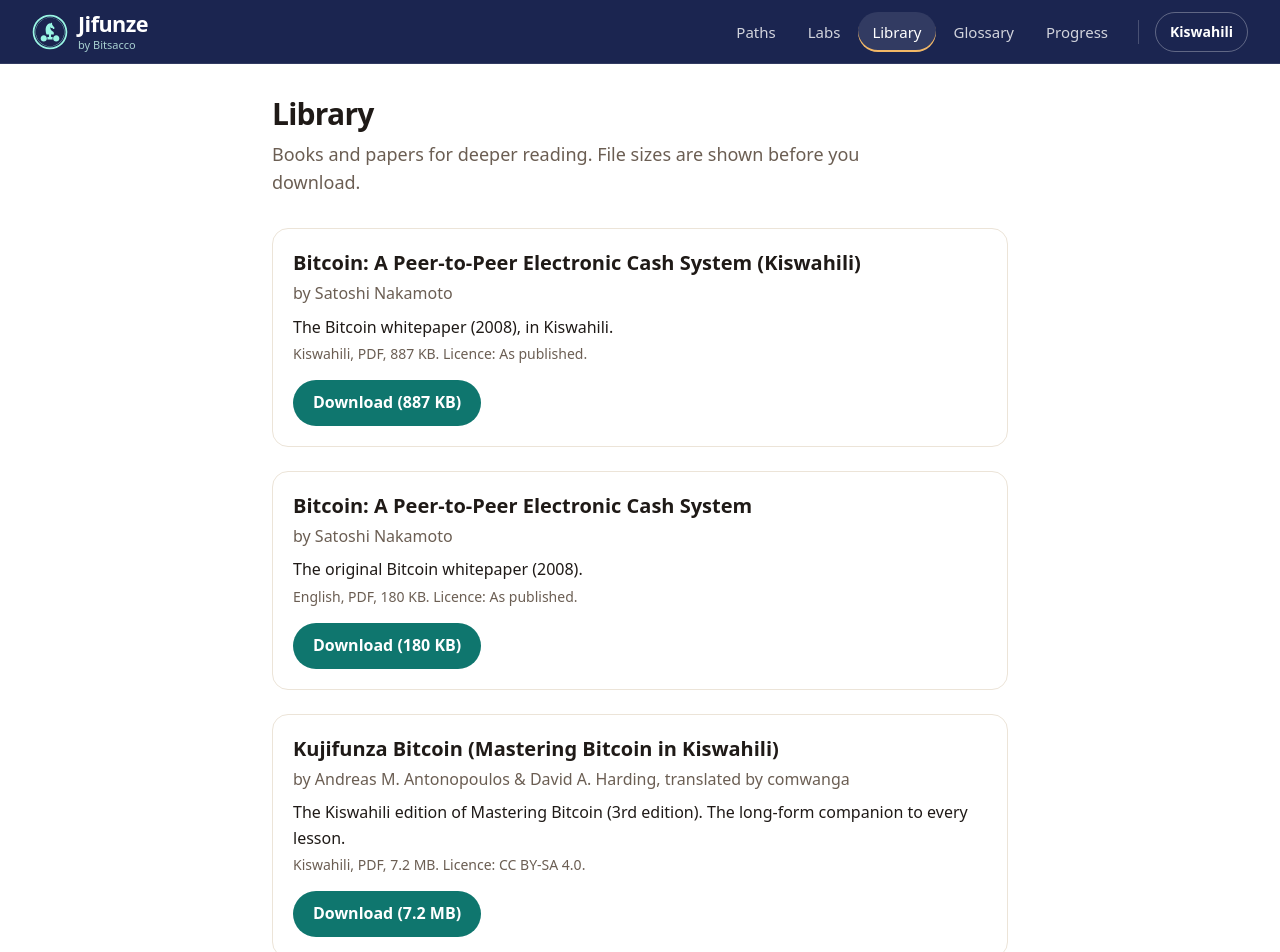
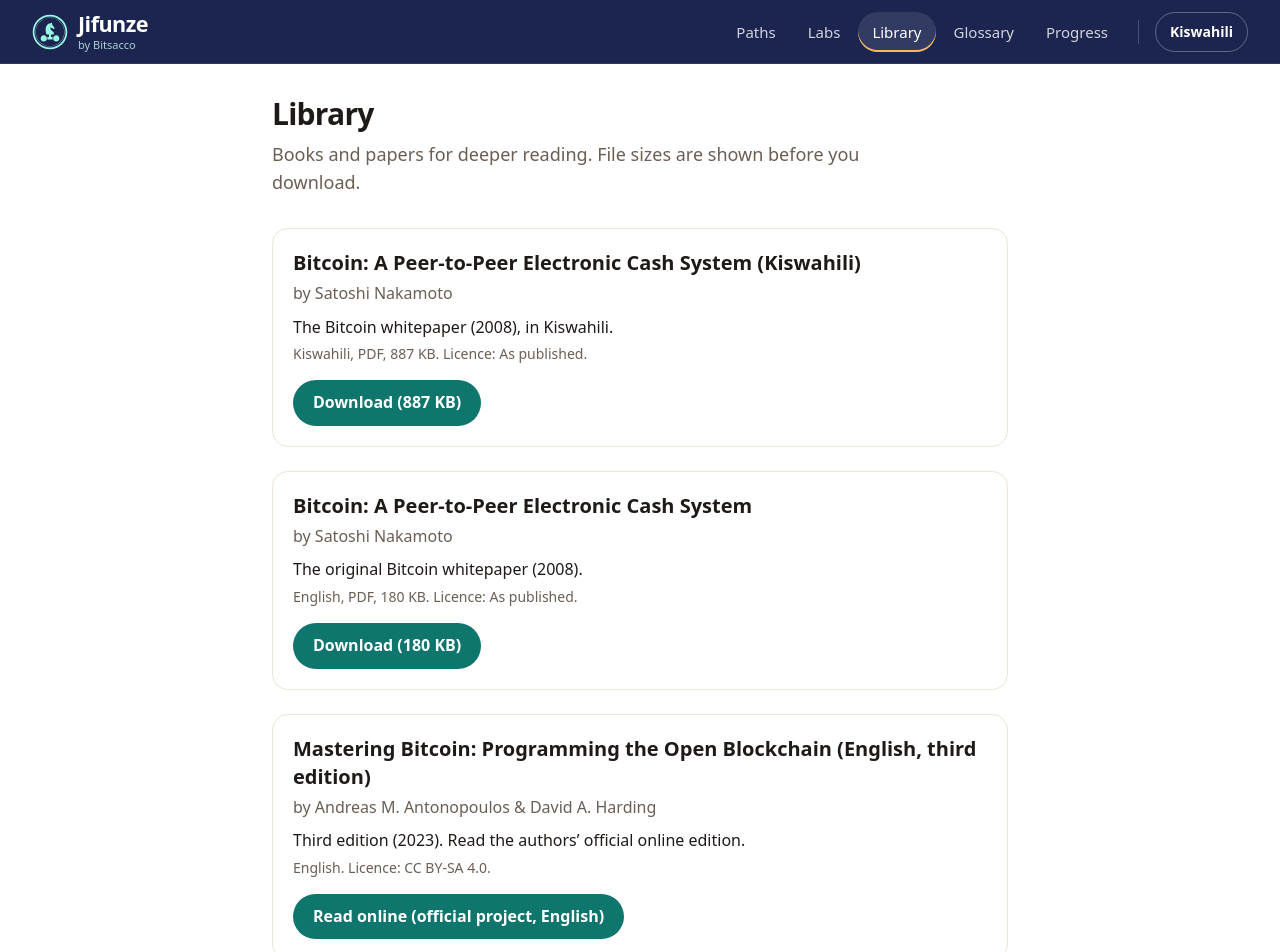
Before and after one commit to comwanga/bitsacco-jifunze, a Next.js app: page /en/library/ in a window 1280 px wide. Shown: the top 952 px of the page. Built offline with nearby package versions, Linux system fonts and the light colour scheme.

Commit message:
Clarify book availability and link the official English third edition

```diff
--- a/app/[lang]/library/page.tsx
+++ b/app/[lang]/library/page.tsx
@@ -14,6 +14,13 @@ export async function generateMetadata({ params }: Params): Promise<Metadata> {
 export default async function LibraryPage({ params }: Params) {
   const lang = (await params).lang as Lang;
   const items = getLibrary();
+  const copy = lang === "sw" ? {
+    online: "Soma mtandaoni (mradi rasmi, Kiingereza)",
+    pending: "PDF ya Kiswahili inasubiri kuchapishwa rasmi. Upakuaji haupatikani kwa sasa.",
+  } : {
+    online: "Read online (official project, English)",
+    pending: "The Kiswahili PDF awaits official publication. Download is currently unavailable.",
+  };
   return (
     <div className="mx-auto max-w-3xl px-4 pt-8 pb-16">
       <h1 className="text-3xl font-extrabold tracking-tight">{t(lang, "libraryTitle")}</h1>
@@ -33,18 +40,20 @@ export default async function LibraryPage({ params }: Params) {
               )}
             </p>
             {item.note && <p className="mt-2">{item.note[lang]}</p>}
+            {item.format === "pending-pdf" ? <p className="mt-4 rounded-xl bg-dawn/20 p-4">{copy.pending}</p> : <>
               <p className="mt-1 text-sm text-[var(--muted)]">
-              {item.language === "sw" ? "Kiswahili" : "English"}, PDF, {formatBytes(item.sizeBytes)}. {t(lang, "licence")}:{" "}
-              {item.licence}.
+                {item.language === "sw" ? "Kiswahili" : "English"}
+                {item.format === "pdf" && item.sizeBytes ? `, PDF, ${formatBytes(item.sizeBytes)}` : ""}. {t(lang, "licence")}: {item.licence}.
               </p>
               {/* Plain <a>, not next/link: prefetching a PDF as a route downloads it twice (bitsacco PR #107). */}
               <a
                 href={item.url}
                 className="mt-4 inline-flex rounded-full bg-teal-700 px-5 py-2.5 font-semibold text-white hover:bg-teal-800"
-              type="application/pdf"
+                type={item.format === "pdf" ? "application/pdf" : undefined}
               >
-              {t(lang, "download")} ({formatBytes(item.sizeBytes)})
+                {item.format === "pdf" && item.sizeBytes ? `${t(lang, "download")} (${formatBytes(item.sizeBytes)})` : copy.online}
               </a>
+            </>}
           </li>
         ))}
       </ul>
--- a/content/library.json
+++ b/content/library.json
@@ -20,12 +20,27 @@
     "note": { "sw": "Karatasi nyeupe ya Bitcoin (2008), kwa Kiingereza.", "en": "The original Bitcoin whitepaper (2008)." }
   },
   {
+    "id": "mastering-bitcoin-en",
+    "title": {
+      "sw": "Mastering Bitcoin: Programming the Open Blockchain (Kiingereza, toleo la 3)",
+      "en": "Mastering Bitcoin: Programming the Open Blockchain (English, third edition)"
+    },
+    "author": "Andreas M. Antonopoulos & David A. Harding",
+    "language": "en",
+    "format": "online",
+    "url": "https://github.com/bitcoinbook/bitcoinbook/blob/275c4eb8eab8800c6adc39f8def8e8f8fa356a57/BOOK.md",
+    "licence": "CC BY-SA 4.0",
+    "note": {
+      "sw": "Toleo la 3 (2023). Soma toleo rasmi la waandishi mtandaoni.",
+      "en": "Third edition (2023). Read the authors’ official online edition."
+    }
+  },
+  {
     "id": "kujifunza-bitcoin",
     "title": { "sw": "Kujifunza Bitcoin: Kuprogramu Blockchain Huria", "en": "Kujifunza Bitcoin (Mastering Bitcoin in Kiswahili)" },
     "author": "Andreas M. Antonopoulos & David A. Harding",
     "language": "sw",
-    "url": "https://bitsacco.com/kujifunza-bitcoin-sw.pdf",
-    "sizeBytes": 7549747,
+    "format": "pending-pdf",
     "licence": "CC BY-SA 4.0",
     "credit": "comwanga",
     "note": {
--- a/lib/content/schemas.ts
+++ b/lib/content/schemas.ts
@@ -108,11 +108,16 @@ export const LibraryItemSchema = z.object({
   title: LocalizedSchema,
   author: z.string().min(1),
   language: LangSchema,
-  url: z.string().min(1),
-  sizeBytes: z.number().int().positive(),
+  format: z.enum(["pdf", "online", "pending-pdf"]).default("pdf"),
+  url: z.string().min(1).optional(),
+  sizeBytes: z.number().int().positive().optional(),
   licence: z.string().min(1),
   credit: z.string().optional(),
   note: LocalizedSchema.optional(),
+}).refine(item => item.format === "pending-pdf" ? item.url === undefined : Boolean(item.url), {
+  message: "Available resources require a URL; pending PDFs must not advertise a download URL",
+}).refine(item => item.format !== "pdf" || item.sizeBytes !== undefined, {
+  message: "Available PDFs require a verified file size",
 });
 export const LibrarySchema = z.array(LibraryItemSchema);
 export type LibraryItem = z.infer<typeof LibraryItemSchema>;
--- a/lib/content/validate.ts
+++ b/lib/content/validate.ts
@@ -225,7 +225,7 @@ export function validateContent(root: string, opts: ValidateOptions = {}): Issue
       issues.push({ level: "error", rule: 2, file: rel(root, libraryFile), message: lib.error.message });
     } else if (lib.success) {
       for (const item of lib.data) {
-        const problem = checkUrl(item.url);
+        const problem = item.url ? checkUrl(item.url) : null;
         if (problem) issues.push({ level: "error", rule: 3, file: rel(root, libraryFile), message: `${item.id}: ${problem}` });
       }
     }
```
Also changed, not shown: 4 other files (tests, documents, lock files or other folders). Lines whose indentation alone changed are shown as unchanged.
